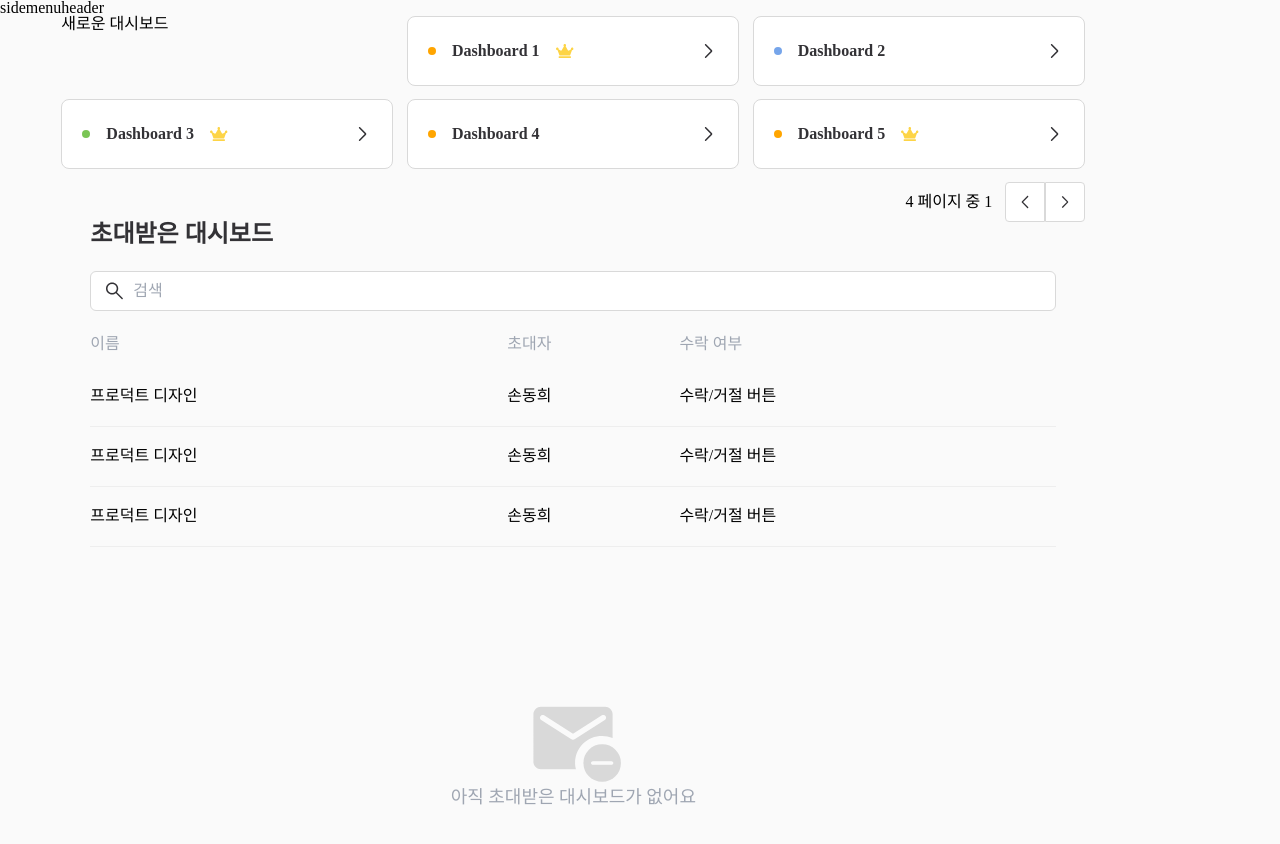
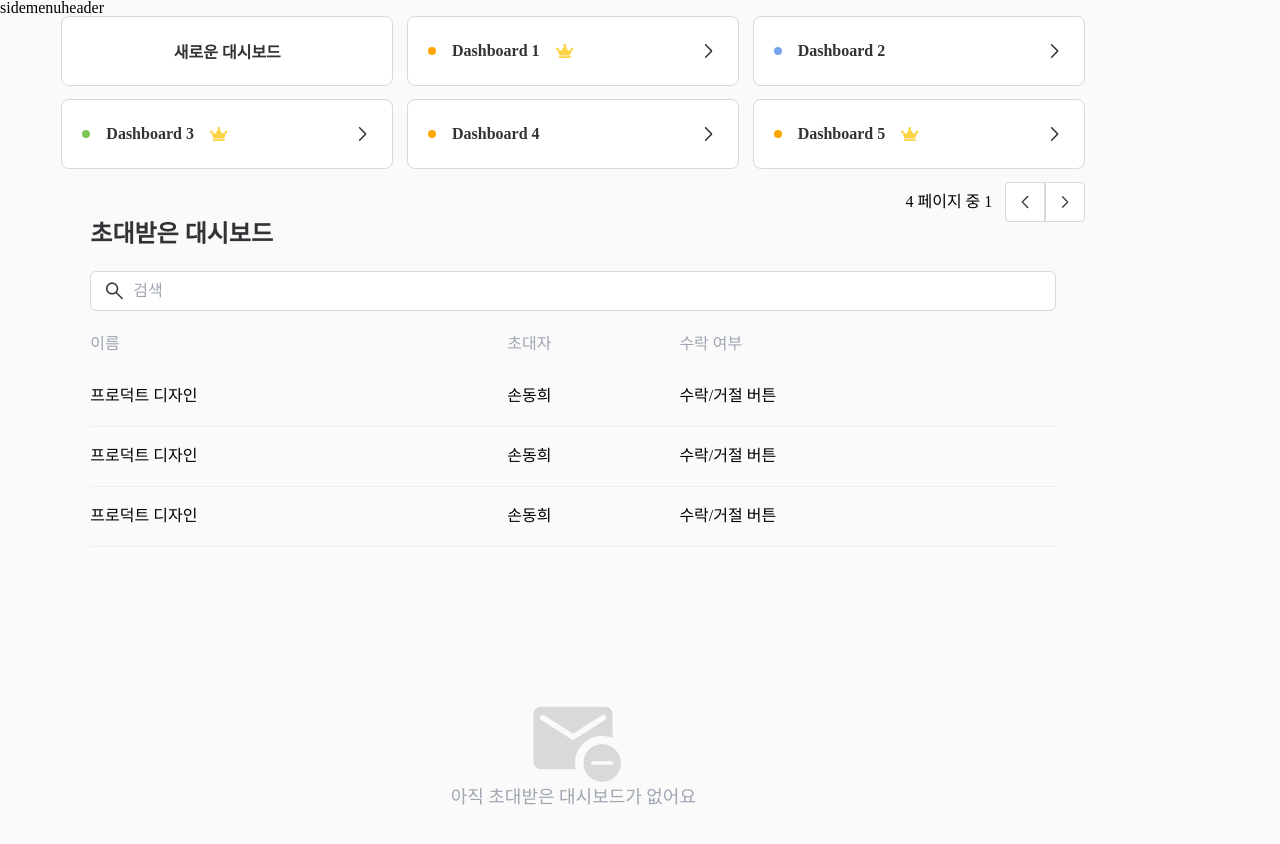
Before and after one commit to eunji-0623/Taskify, a React (Vite) app: page /mydashboard in a window 1280 px wide. Shown: the top 844 px of the page. Built offline with nearby package versions, Linux system fonts and the light colour scheme; a web font is replaced by a local one.

Commit message:
Style: 새로운 대시보드 추가를 위한 버튼에 디자인 적용

```diff
--- a/src/pages/myDashboard/components/DashboardList/Dashboard.module.scss
+++ b/src/pages/myDashboard/components/DashboardList/Dashboard.module.scss
@@ -1,11 +1,10 @@
 @use '/src/styles/global.scss' as *;
 @use '/src/styles/media.scss' as *;
 
-.dashboard {
+@mixin dashboard {
   width: 332px;
   height: 70px;
   display: flex;
-  justify-content: space-between;
   align-items: center;
   padding: 25px 20px;
   background-color: $white_FFFFFF;
@@ -14,6 +13,11 @@
   color: $black_333236;
   font-weight: 600;
   cursor: pointer;
+}
+
+.dashboard {
+  @include dashboard();
+  justify-content: space-between;
 
   .description {
     display: flex;
@@ -23,15 +27,22 @@
   }
 }
 
+.addDashboard {
+  @include dashboard();
+  justify-content: center;
+}
+
 @include tablet {
-  .dashboard {
+  .dashboard,
+  .addDashboard {
     width: 247px;
     height: 68px;
   }
 }
 
 @include mobile {
-  .dashboard {
+  .dashboard,
+  .addDashboard {
     width: 260px;
     height: 58px;
   }
--- a/src/pages/myDashboard/components/DashboardList/Dashboard.tsx
+++ b/src/pages/myDashboard/components/DashboardList/Dashboard.tsx
@@ -7,8 +7,18 @@ interface DashboardButtonProps {
   isOwner: boolean;
 }
 
-// 각각의 대시보드로 이동하기 위한 버튼 컴포넌트
-function Dashboard({ color, title, isOwner }: DashboardButtonProps) {
+/*  새로운 대시보드 추가를 위한 버튼  */
+export function AddDashboard() {
+  return (
+    <button type="button" className={styles.addDashboard}>
+      <p>새로운 대시보드</p>
+      {/* + chip 추가 필요 */}
+    </button>
+  );
+}
+
+/*  각각의 대시보드로 이동하기 위한 버튼  */
+export function Dashboard({ color, title, isOwner }: DashboardButtonProps) {
   return (
     <button type="button" className={styles.dashboard}>
       <div className={styles.description}>
@@ -22,5 +32,3 @@ function Dashboard({ color, title, isOwner }: DashboardButtonProps) {
     </button>
   );
 }
-
-export default Dashboard;
--- a/src/pages/myDashboard/components/DashboardList/DashboardList.tsx
+++ b/src/pages/myDashboard/components/DashboardList/DashboardList.tsx
@@ -1,7 +1,7 @@
 import styles from './DashboardList.module.scss';
 import usePagination from '../../../../hooks/usePagination';
 import { PagenationBtn } from '../../../../components/Btn/Btn';
-import Dashboard from './Dashboard';
+import { AddDashboard, Dashboard } from './Dashboard';
 
 /*  대시보드 목록을 보여주는 컴포넌트입니다.
     - 대시보드 목록을 보여주는 ul 부분과
@@ -46,7 +46,9 @@ function DashboardList() {
   return (
     <div className={styles.container}>
       <ul className={styles.dashboardList}>
-        <li>새로운 대시보드</li>
+        <li>
+          <AddDashboard />
+        </li>
         {currentItems.map((dashboard) => (
           <li key={dashboard.id}>
             <Dashboard
```
